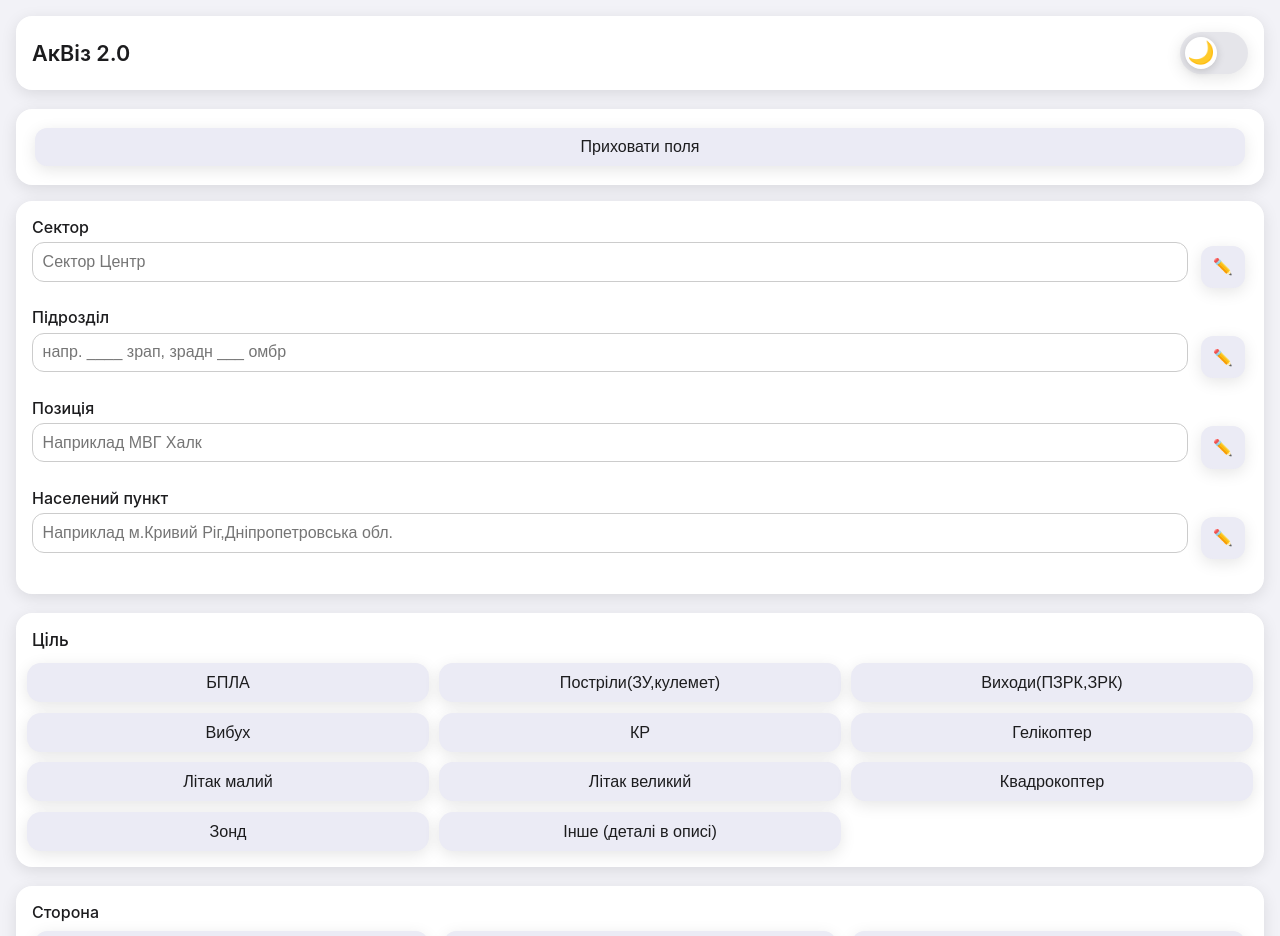
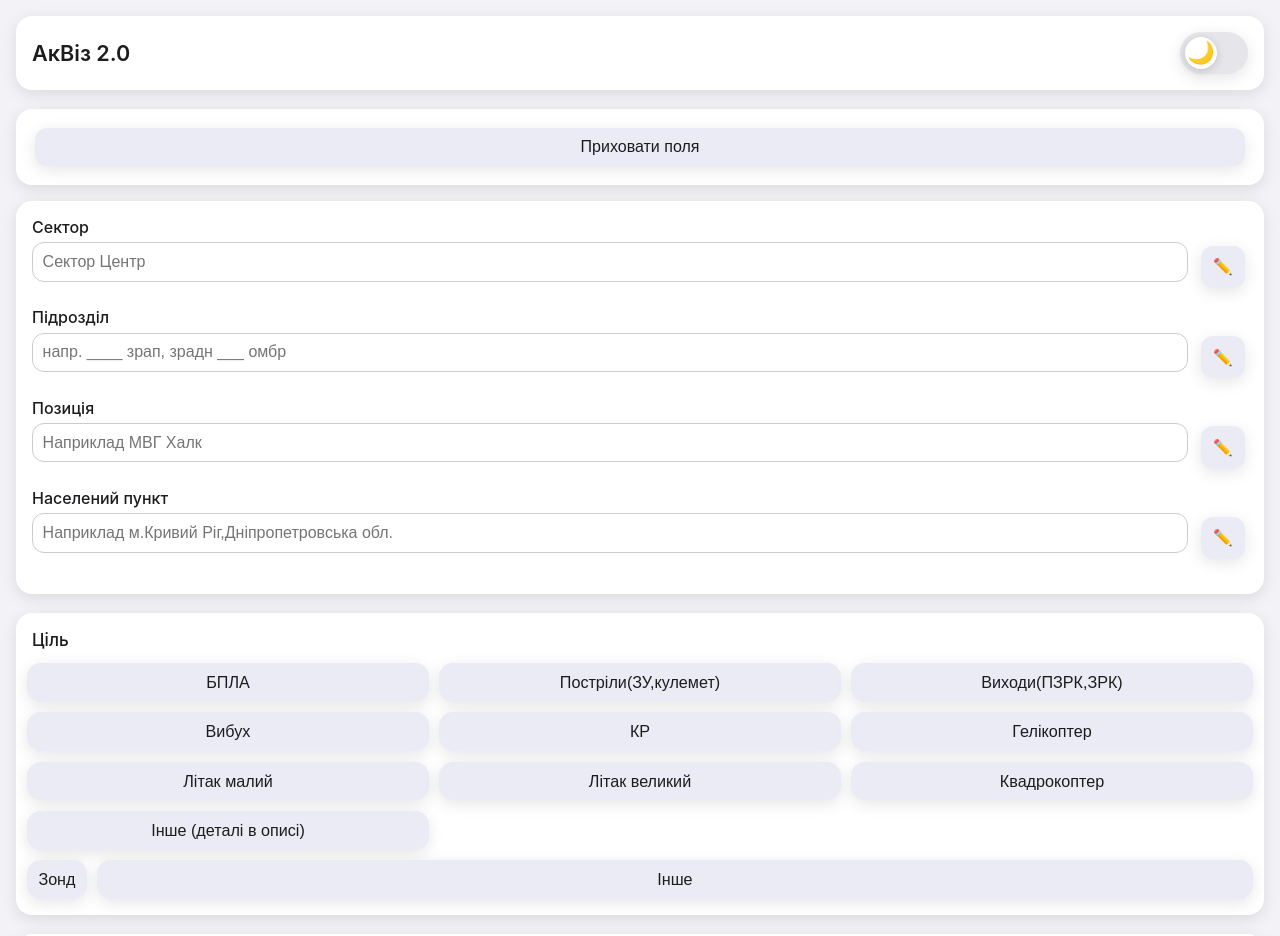
Before and after one commit to lolittajdm-alt/akviz0.2, a Next.js app: page / in a window 1280 px wide. Shown: the top 936 px of the page. Built offline with nearby package versions, Linux system fonts and the light colour scheme.

Commit message:
Update index.js

```diff
--- a/pages/index.js
+++ b/pages/index.js
@@ -380,16 +380,19 @@ export default function Home() {
     marginBottom: "0.8rem",
     fontSize: "1.07rem"
   }}>Ціль</label>
+
+  {/* Основные цели без Зонд и Інше */}
   <div
     style={{
       display: "grid",
       gridTemplateColumns: "repeat(3, minmax(0, 1fr))",
       gap: "0.65rem",
       width: "100%",
-      alignItems: "stretch"
+      alignItems: "stretch",
+      marginBottom: "0.65rem"
     }}
   >
-    {goalsList.map((goal) => (
+    {goalsList.filter(goal => goal !== "Зонд" && goal !== "Інше").map((goal) => (
       <button
         key={goal}
         onClick={() => toggleGoal(goal)}
@@ -401,13 +404,12 @@ export default function Home() {
             ? "#fff"
             : theme.label,
           fontWeight: form.selectedGoals.includes(goal) ? 600 : 500,
-          border: "none", // <--- Убрал ободок
+          border: "none",
           borderRadius: "14px",
           boxShadow: form.selectedGoals.includes(goal)
             ? "0 2px 8px rgba(50,215,75,0.14)"
             : theme.shadow,
           padding: "0.62rem 0.7rem",
-          marginBottom: "0.02rem",
           fontSize: "1.01rem",
           transition: "background .18s, color .18s, box-shadow .18s",
           cursor: "pointer",
@@ -415,13 +417,76 @@ export default function Home() {
           width: "100%",
           whiteSpace: "nowrap",
           overflow: "hidden",
-          textOverflow: "ellipsis",
+          textOverflow: "ellipsis"
         }}
         title={goal}
       >
         {goal}
       </button>
     ))}
+  </div>
+
+  {/* Зонд и Інше на отдельной строке */}
+  <div style={{ display: "grid", gridTemplateColumns: "min-content 1fr", gap: "0.65rem" }}>
+    {/* Зонд обычная кнопка */}
+    <button
+      onClick={() => toggleGoal("Зонд")}
+      style={{
+        background: form.selectedGoals.includes("Зонд")
+          ? theme.success
+          : theme.secondary,
+        color: form.selectedGoals.includes("Зонд")
+          ? "#fff"
+          : theme.label,
+        fontWeight: form.selectedGoals.includes("Зонд") ? 600 : 500,
+        border: "none",
+        borderRadius: "14px",
+        boxShadow: form.selectedGoals.includes("Зонд")
+          ? "0 2px 8px rgba(50,215,75,0.14)"
+          : theme.shadow,
+        padding: "0.62rem 0.7rem",
+        fontSize: "1.01rem",
+        transition: "background .18s, color .18s, box-shadow .18s",
+        cursor: "pointer",
+        minWidth: 0,
+        whiteSpace: "nowrap",
+        overflow: "hidden",
+        textOverflow: "ellipsis"
+      }}
+      title="Зонд"
+    >
+      Зонд
+    </button>
+    {/* Інше занимает всё остальное */}
+    <button
+      onClick={() => toggleGoal("Інше")}
+      style={{
+        background: form.selectedGoals.includes("Інше")
+          ? theme.success
+          : theme.secondary,
+        color: form.selectedGoals.includes("Інше")
+          ? "#fff"
+          : theme.label,
+        fontWeight: form.selectedGoals.includes("Інше") ? 600 : 500,
+        border: "none",
+        borderRadius: "14px",
+        boxShadow: form.selectedGoals.includes("Інше")
+          ? "0 2px 8px rgba(50,215,75,0.14)"
+          : theme.shadow,
+        padding: "0.62rem 0.7rem",
+        fontSize: "1.01rem",
+        transition: "background .18s, color .18s, box-shadow .18s",
+        cursor: "pointer",
+        minWidth: 0,
+        width: "100%",
+        whiteSpace: "nowrap",
+        overflow: "hidden",
+        textOverflow: "ellipsis"
+      }}
+      title="Інше"
+    >
+      Інше
+    </button>
   </div>
 </div>
 
```
